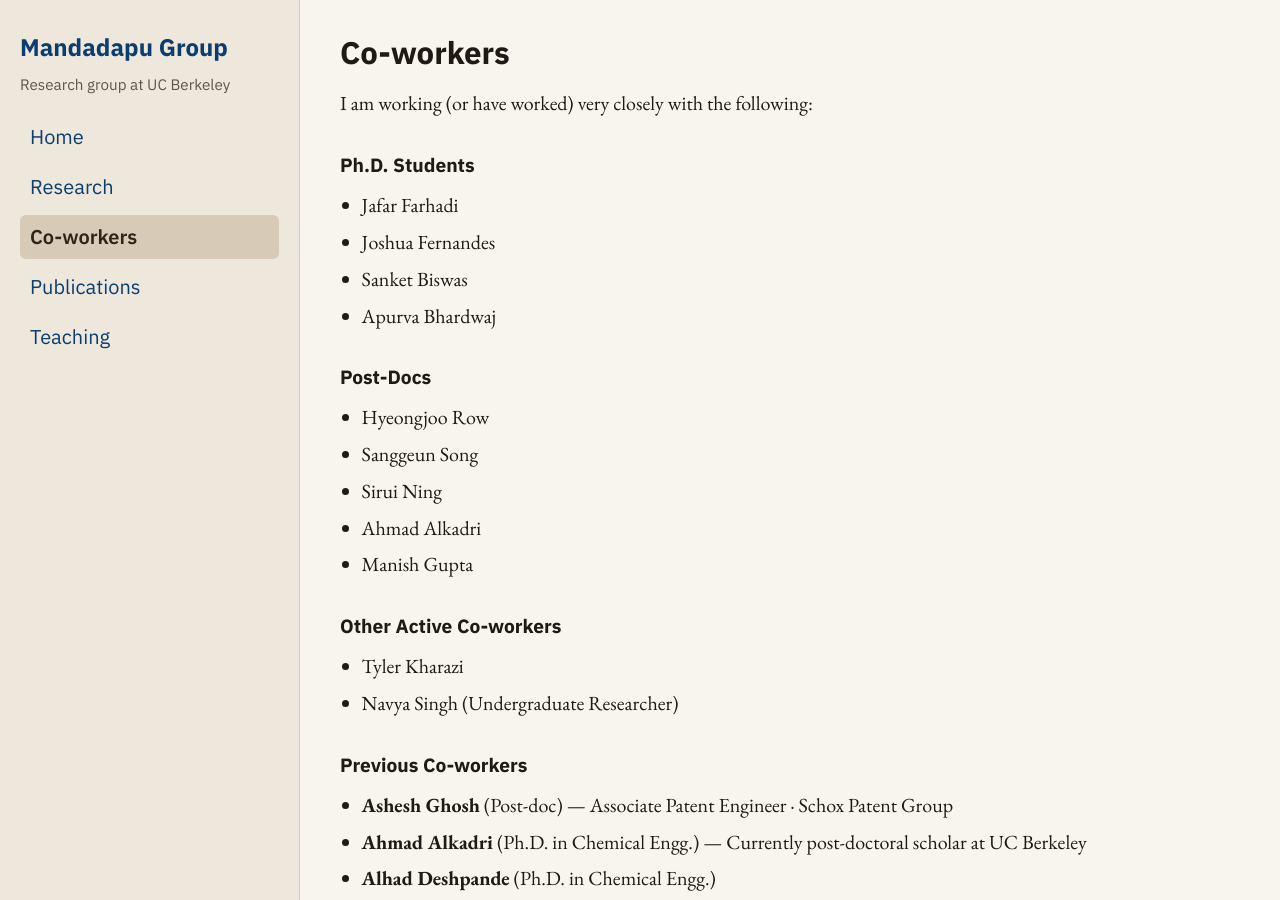
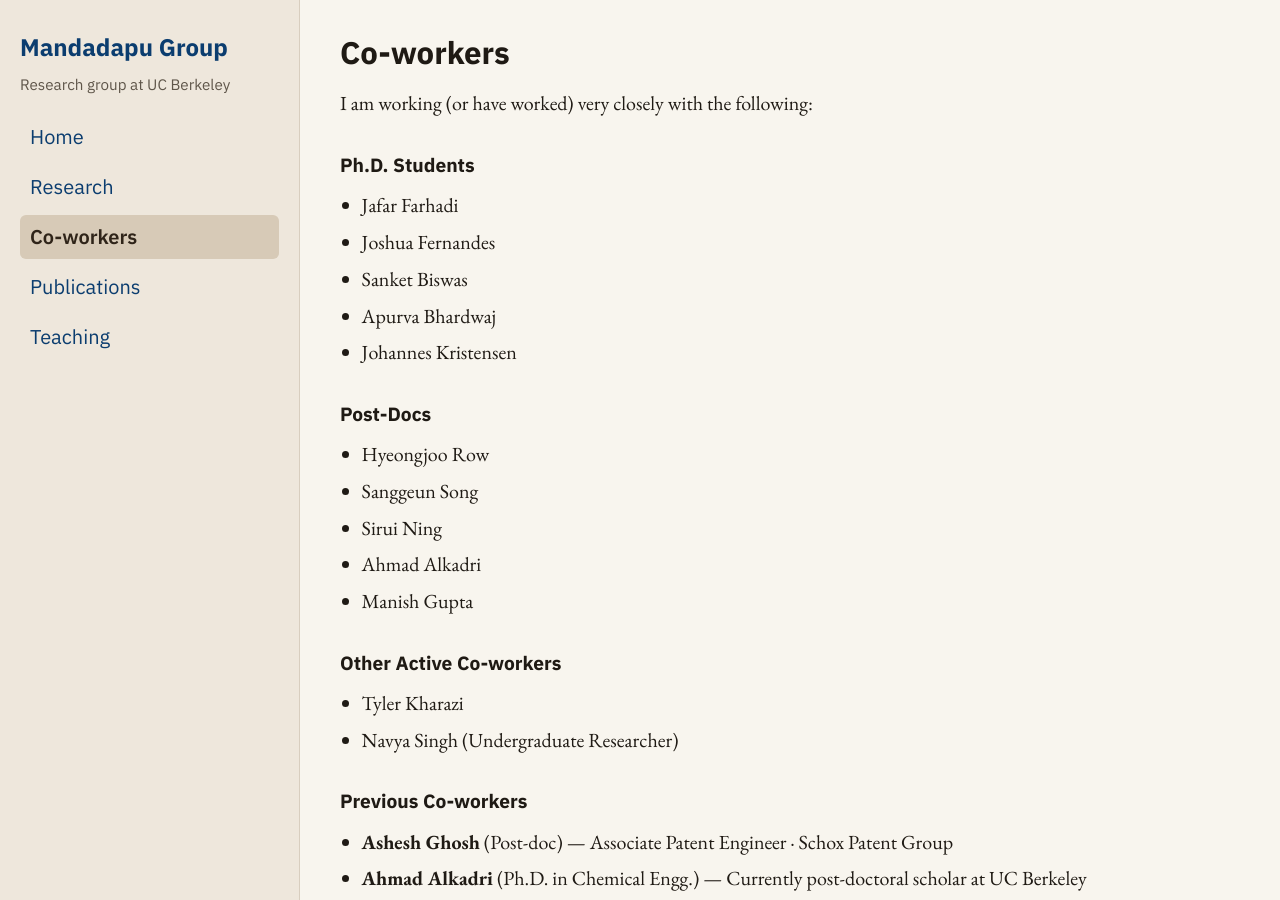
Before and after one commit to mandadapu-group/mandadapu-group.github.io, a Jekyll site: the page built from people.md, in a window 1280 px wide and 900 px high. Built offline with Jekyll 4.4.1, drawn with Linux system fonts in a browser that asks for light colours.

Commit message:
Add Johannes Kristensen to Ph.D. students

```diff
--- a/people.md
+++ b/people.md
@@ -10,6 +10,7 @@ I am working (or have worked) very closely with the following:
 - Joshua Fernandes
 - Sanket Biswas
 - Apurva Bhardwaj
+- Johannes Kristensen
 
 ## Post-Docs
 - Hyeongjoo Row
```
